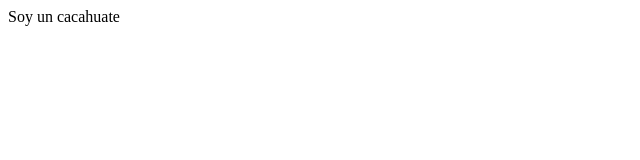
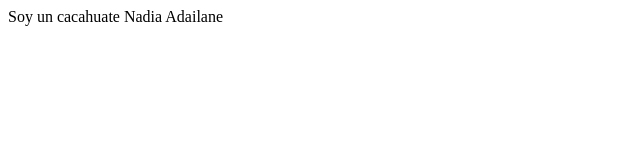
Before and after one commit to DiegoMoran280016/otrachance, a plain HTML site: page index.html in a window 1280 px wide. Shown: the whole page, without its empty margins (0-640 px from the left). Drawn offline with Linux system fonts and the light colour scheme.

Commit message:
npmbre de l aMaestra

```diff
--- a/index.html
+++ b/index.html
@@ -8,5 +8,6 @@
 </head>
 <body>
     Soy un cacahuate
+    Nadia Adailane
 </body>
 </html>
```
